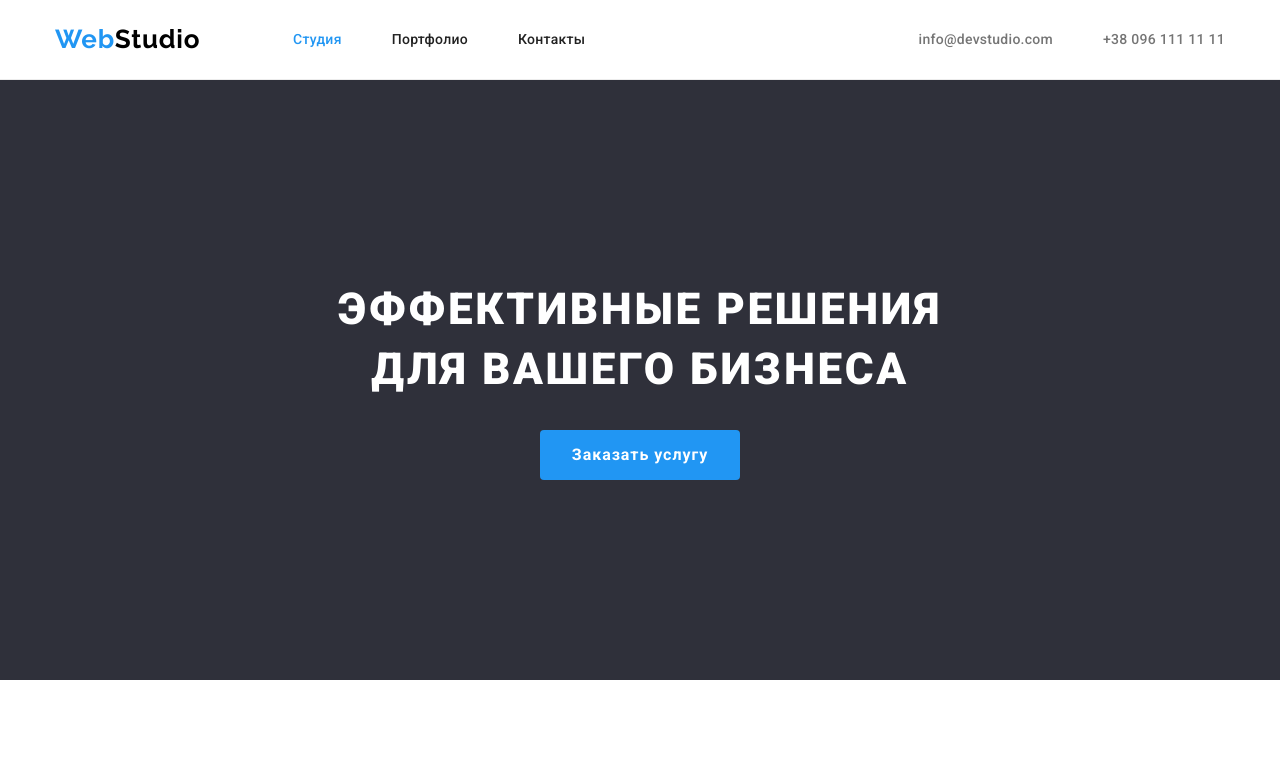
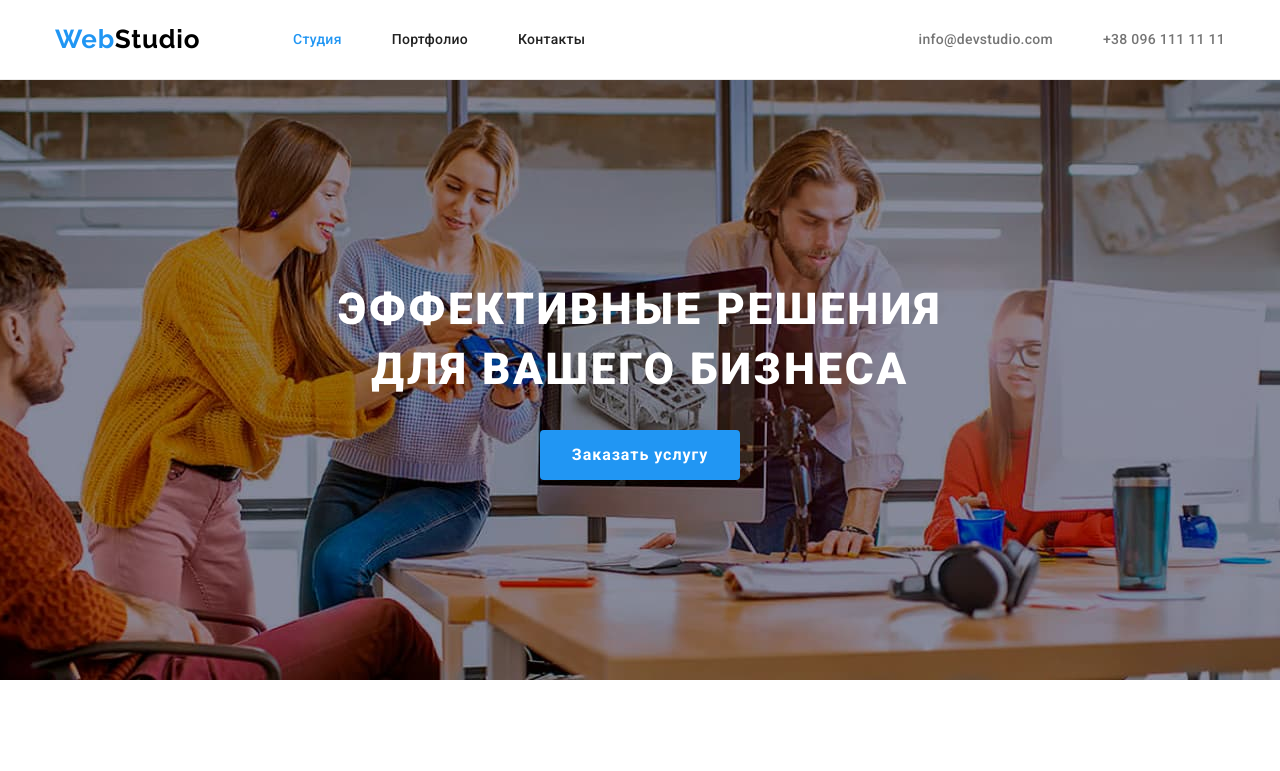
Before and after one commit to ortbogdan/goit-markup-hw-04, a plain HTML site: page index.html in a window 1280 px wide. Shown: the top 771 px of the page. Drawn offline with nearby package versions, Linux system fonts and the light colour scheme.

Commit message:
Hero section
Добавив фон секції

```diff
--- a/css/styles.css
+++ b/css/styles.css
@@ -134,6 +134,7 @@ img {
 .contacts-link:focus {
   color: var(--page-color-second);
 }
+
 .contacts-list .item + .item {
   margin-left: 50px;
 }
@@ -179,9 +180,18 @@ img {
 .hero {
   padding-top: 200px;
   padding-bottom: 200px;
+  height: 600px;
+  max-width: 1600px;
+  margin-left: auto;
+  margin-right: auto;
 
   text-align: center;
-  background-color: var(--page-bgcolor);
+  background-image: linear-gradient( to right, rgba(47, 48, 58, 0.4), rgba(47, 48, 58, 0.4));
+  background-image: url(../image/hero-bg.jpg);
+  /* background-color: var(--page-bgcolor); */
+  background-repeat: no-repeat;
+  background-position: 50% 50%;
+  background-size: cover;
 }
 .hero-title {
   margin-bottom: var(--page-gap);
```
Also changed, not shown: image/hero-bg.jpg (added), image/icons/envelope.svg (added), image/icons/smartphone.svg (added).
